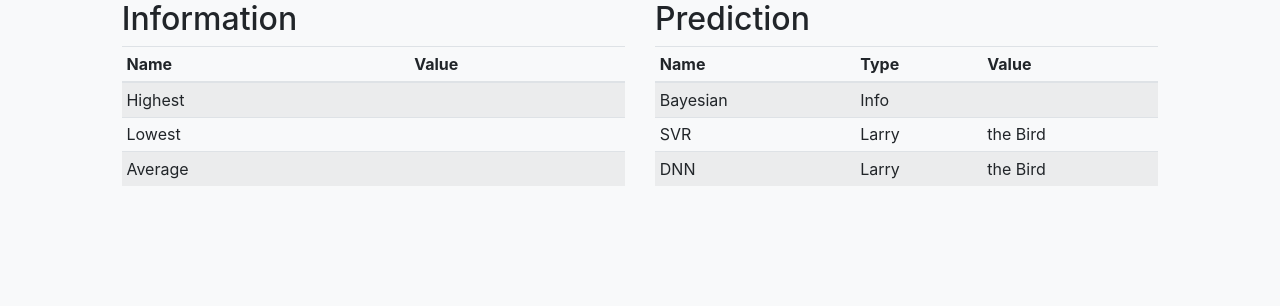
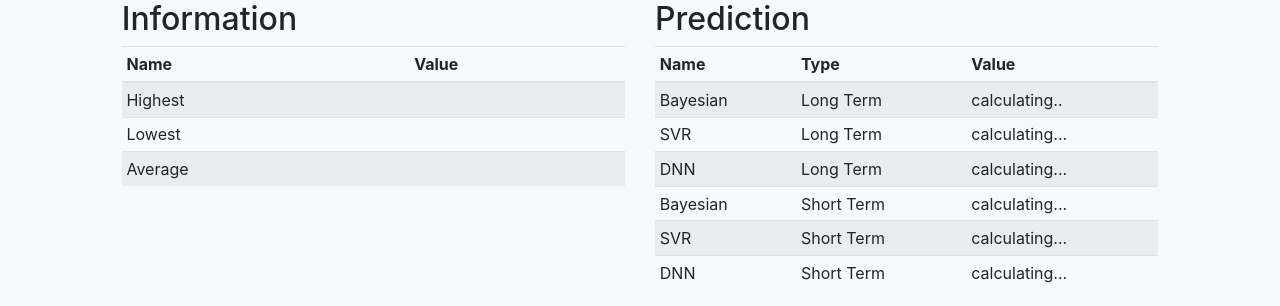
Before and after one commit to ciuji/ECE568_Project_StockPrediction, a Flask app: template StockPredictionApp/templates/stock_chart.html in a window 1280 px wide. Shown: the part 812-1118 px from the top of the page. Before the commit the page ends 998 px from the top, so only its background shows below. Run offline with Flask 2, Linux system fonts and the light colour scheme; the template is opened without the code that fills it: most values are stand-ins (such as "Sample title", 1, 10 or a date in 2020); some libraries are stand-ins or nearby versions.

Commit message:
[update] prediction period

```diff
--- a/StockPredictionApp/static/js/my_stock.js
+++ b/StockPredictionApp/static/js/my_stock.js
@@ -12,19 +12,34 @@ $(document).ready(function(){
     $("#t_average").text(result.toFixed(2));
   });
 
-  $.get("/stockPrediction",data={'stockTicker':stock_name,'predType':'dnn'},function(result){
-    console.log(result)
-    $("#t_dnn").text(result.toFixed(2));
+  $.get("/stockPrediction",data={'stockTicker':stock_name,'predType':'dnn','predPeriod':'longTerm'},function(result){
+    console.log(result);
+    $("#t_dnn_long").text(result.toFixed(2));
   });
 
-   $.get("/stockPrediction",data={'stockTicker':stock_name,'predType':'svr'},function(result){
-    console.log(result)
-    $("#t_svr").text(result.toFixed(2));
+  $.get("/stockPrediction",data={'stockTicker':stock_name,'predType':'svr','predPeriod':'longTerm'},function(result){
+    console.log(result);
+    $("#t_svr_long").text(result.toFixed(2));
   });
 
-   $.get("/stockPrediction",data={'stockTicker':stock_name,'predType':'bayes'},function(result){
+  $.get("/stockPrediction",data={'stockTicker':stock_name,'predType':'bayes','predPeriod':'longTerm'},function(result) {
+    console.log(result);
+    $("#t_bayesian_long").text(result.toFixed(2));
+  });
+
+  $.get("/stockPrediction",data={'stockTicker':stock_name,'predType':'dnn','predPeriod':'shortTerm'},function(result){
+    console.log(result);
+    $("#t_dnn_short").text(result.toFixed(2));
+  });
+
+  $.get("/stockPrediction",data={'stockTicker':stock_name,'predType':'svr','predPeriod':'shortTerm'},function(result){
+    console.log(result);
+    $("#t_svr_short").text(result.toFixed(2));
+  });
+
+  $.get("/stockPrediction",data={'stockTicker':stock_name,'predType':'bayes','predPeriod':'shortTerm'},function(result){
     console.log(result)
-    $("#t_bayesian").text(result.toFixed(2));
+    $("#t_bayesian_short").text(result.toFixed(2));
   });
 
 });
--- a/StockPredictionApp/templates/main.html
+++ b/StockPredictionApp/templates/main.html
@@ -84,6 +84,7 @@
                   <td scope="row">Average</td>
                   <td id="t_average"></td>
                 </tr>
+
                 </tbody>
               </table>
             </div>
@@ -104,18 +105,33 @@
                 <tbody>
                 <tr>
                   <td scope="row">Bayesian</td>
-                  <td>Info</td>
-                  <td id="t_bayesian"></td>
+                  <td>Long Term</td>
+                  <td id="t_bayesian_long">calculating..</td>
                 </tr>
                 <tr>
                   <td scope="row">SVR</td>
-                  <td>Larry</td>
-                  <td id="t_svr">the Bird</td>
+                  <td>Long Term</td>
+                  <td id="t_svr_long">calculating...</td>
                 </tr>
                 <tr>
                   <td scope="row">DNN</td>
-                  <td>Larry</td>
-                  <td id="t_dnn">the Bird</td>
+                  <td>Long Term</td>
+                  <td id="t_dnn_long">calculating...</td>
+                </tr>
+                <tr>
+                  <td scope="row">Bayesian</td>
+                  <td>Short Term</td>
+                  <td id="t_bayesian_short">calculating...</td>
+                </tr>
+                <tr>
+                  <td scope="row">SVR</td>
+                  <td>Short Term</td>
+                  <td id="t_svr_short">calculating...</td>
+                </tr>
+                <tr>
+                  <td scope="row">DNN</td>
+                  <td>Short Term</td>
+                  <td id="t_dnn_short">calculating...</td>
                 </tr>
                 </tbody>
               </table>
--- a/StockPredictionApp/views.py
+++ b/StockPredictionApp/views.py
@@ -65,18 +65,15 @@ def getStockInfo():
 
 @app.route('/stockPrediction',methods=['GET'])
 def getStockPredicition():
-    check_result=checkReqeustParams(args=request.args,parametersList=['stockTicker','predType'],requestName='stockPredicition')
+    check_result=checkReqeustParams(args=request.args,parametersList=['stockTicker','predType','predPeriod'],requestName='stockPredicition')
 
     if check_result:
         return jsonify(check_result)
     else:
         predType = request.args.get('predType')
         s_Ticker = request.args.get('stockTicker')
-
+        predPeriod = request.args.get('predPeriod')
         '''Modify the period here'''
-        # predPeriod = request.args.get('period')
-        predPeriod = 'longTerm'
-
 
         predict_data = GetStock.search(s_Ticker)
         print('get stock infomation:' + request.args.get('predType') + ' of ' + request.args.get('stockTicker'))
```
